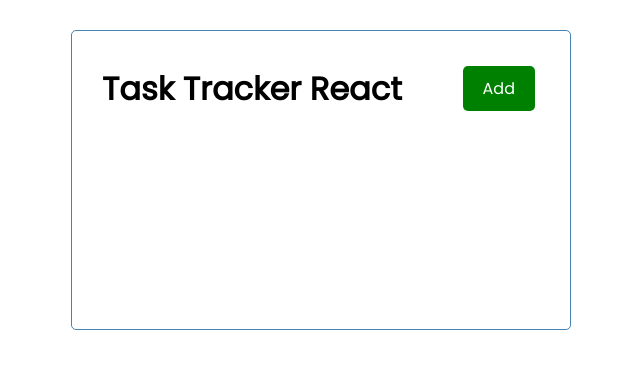
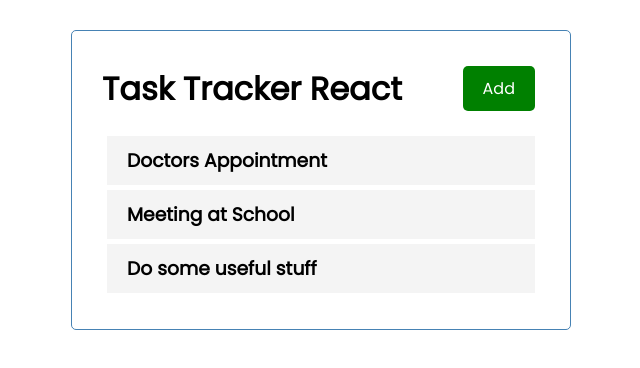
Before and after one commit to RebellionWebdesign/react-task-tracker, a React (Create React App) app in the folder react-task-tracker/: page / in a window 1280 px wide. Shown: the top 368 px of the page, without its empty margins (319-959 px from the left). Built offline with nearby package versions, Linux system fonts and the light colour scheme.

Commit message:
Add data for display

```diff
--- a/react-task-tracker/src/App.js
+++ b/react-task-tracker/src/App.js
@@ -1,9 +1,33 @@
+import { useState } from 'react'
 import Header from './components/Header'
+import Tasks from './components/Tasks'
 
 function App() {
+  const [tasks, setTasks] = useState([
+    {
+        "id": 1,
+        "text": "Doctors Appointment",
+        "day": "Feb 5th at 2:30pm",
+        "reminder": true
+    },
+    {
+        "id": 2,
+        "text": "Meeting at School",
+        "day": "Feb 6th at 1:30pm",
+        "reminder": true
+    },
+    {
+      "id": 3,
+      "text": "Do some useful stuff",
+      "day": "March 15th at 2:00 PM",
+      "reminder": true
+  }
+]
+)
   return (
     <div className="container">
       <Header />
+      <Tasks tasks={tasks}/>
     </div>
   );
 }
```
